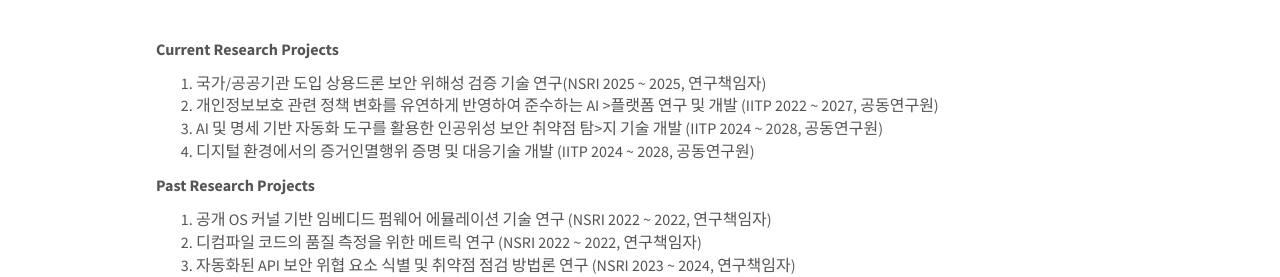
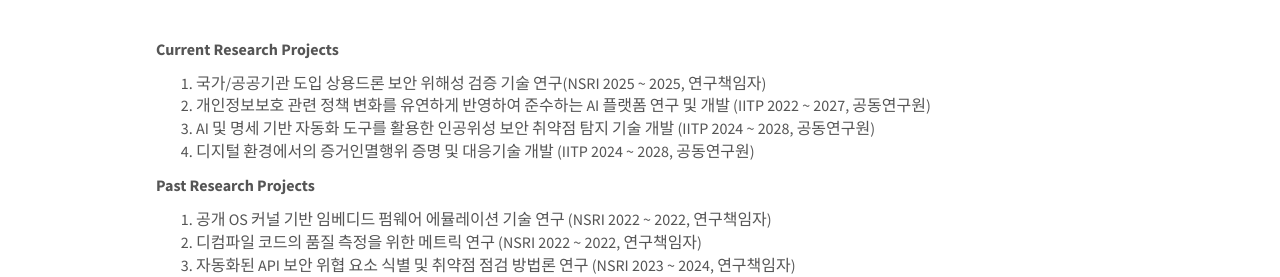
Before and after one commit to softsec-lab/softsec-lab.github.io, a Jekyll site: the page built from _pages/research.md, in a window 1280 px wide and 1167 px high. Shown: the part 707-984 px from the top of the window. Built offline with Jekyll 4.4.1, drawn with Linux system fonts in a browser that asks for light colours; nearby versions of some CDN libraries.

Commit message:
fix typo

```diff
--- a/_pages/research.md
+++ b/_pages/research.md
@@ -19,8 +19,8 @@
 
 **Current Research Projects**
 1. 국가/공공기관 도입 상용드론 보안 위해성 검증 기술 연구(NSRI 2025 ~ 2025, 연구책임자) <br>
-2. 개인정보보호 관련 정책 변화를 유연하게 반영하여 준수하는 AI >플랫폼 연구 및 개발 (IITP 2022 ~ 2027, 공동연구원) <br>
-3. AI 및 명세 기반 자동화 도구를 활용한 인공위성 보안 취약점 탐>지 기술 개발 (IITP 2024 ~ 2028, 공동연구원) <br>
+2. 개인정보보호 관련 정책 변화를 유연하게 반영하여 준수하는 AI 플랫폼 연구 및 개발 (IITP 2022 ~ 2027, 공동연구원) <br>
+3. AI 및 명세 기반 자동화 도구를 활용한 인공위성 보안 취약점 탐지 기술 개발 (IITP 2024 ~ 2028, 공동연구원) <br>
 4. 디지털 환경에서의 증거인멸행위 증명 및 대응기술 개발 (IITP 2024 ~ 2028, 공동연구원) <br>
 
 **Past Research Projects**
```
